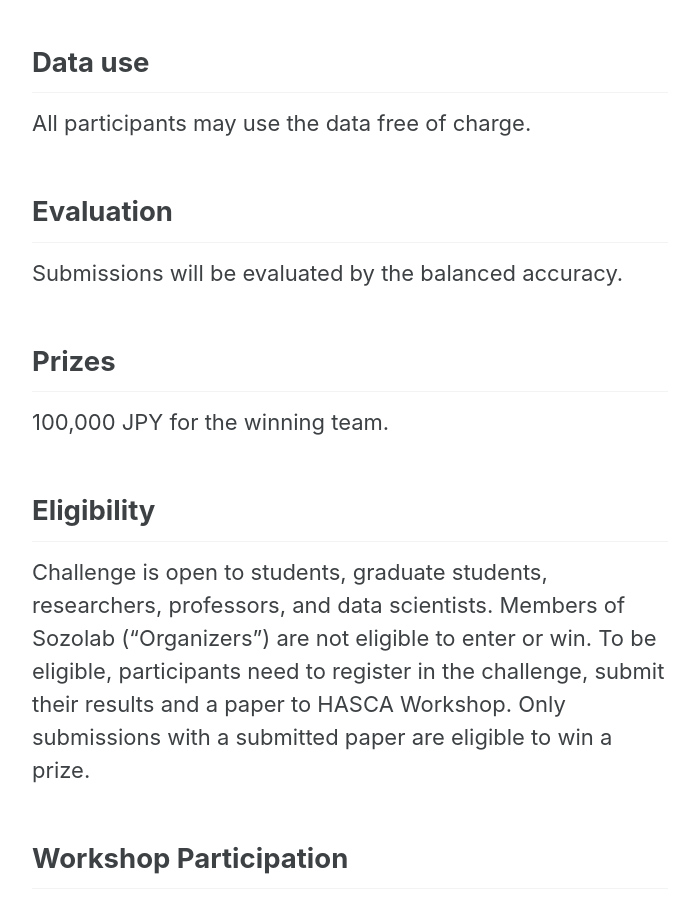
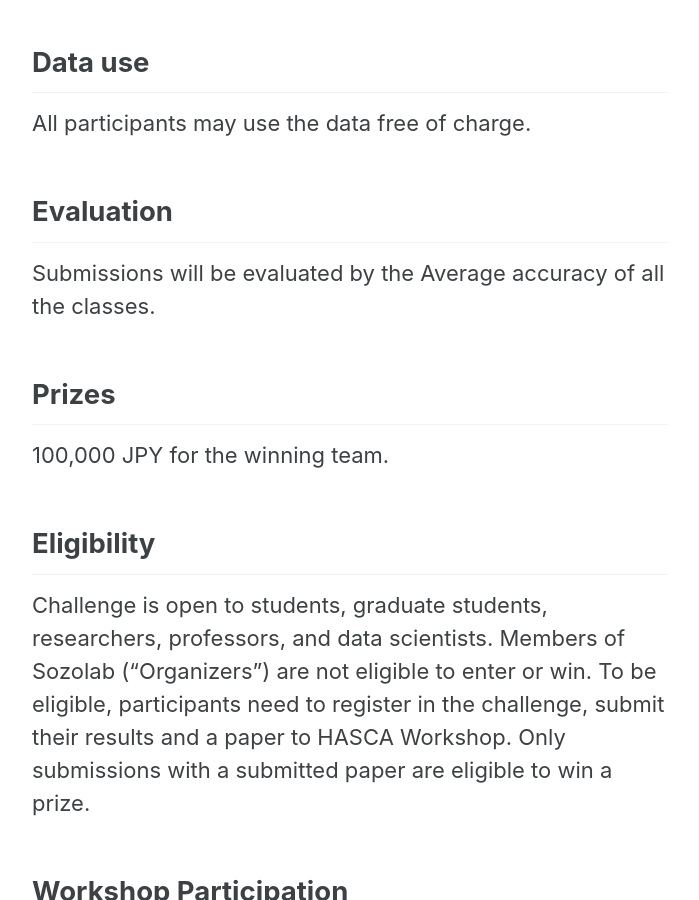
Before and after one commit to abc-research/nurse2021, a Jekyll site: the page built from _pages/learn.md, in a window 1280 px wide and 900 px high, scrolled down 2008 px. Shown: the whole window, without its empty margins (290-989 px from the left). Built offline with Jekyll 4.4.1, drawn with Linux system fonts in a browser that asks for light colours; cached includes are drawn as plain includes; nearby versions of some CDN libraries.

Commit message:
feat: Average accuracy of all the classes

```diff
--- a/_pages/learn.md
+++ b/_pages/learn.md
@@ -23,7 +23,7 @@ The training and testing dataset contains accelerometer data of 12 users (2, 3,
 All participants may use the data free of charge.
 
 ## Evaluation
-Submissions will be evaluated by the balanced accuracy.
+Submissions will be evaluated by the Average accuracy of all the classes.
 <!-- Submissions will be evaluated by the Accuracy using following formula:
 ![\Large Accuracy=\frac{Correctly predicted samples}{All samples}](https://latex.codecogs.com/gif.latex?Accuracy&space;=&space;\frac{Corectly&space;Predicted&space;Samples}{All&space;Samples}) -->
 
```
